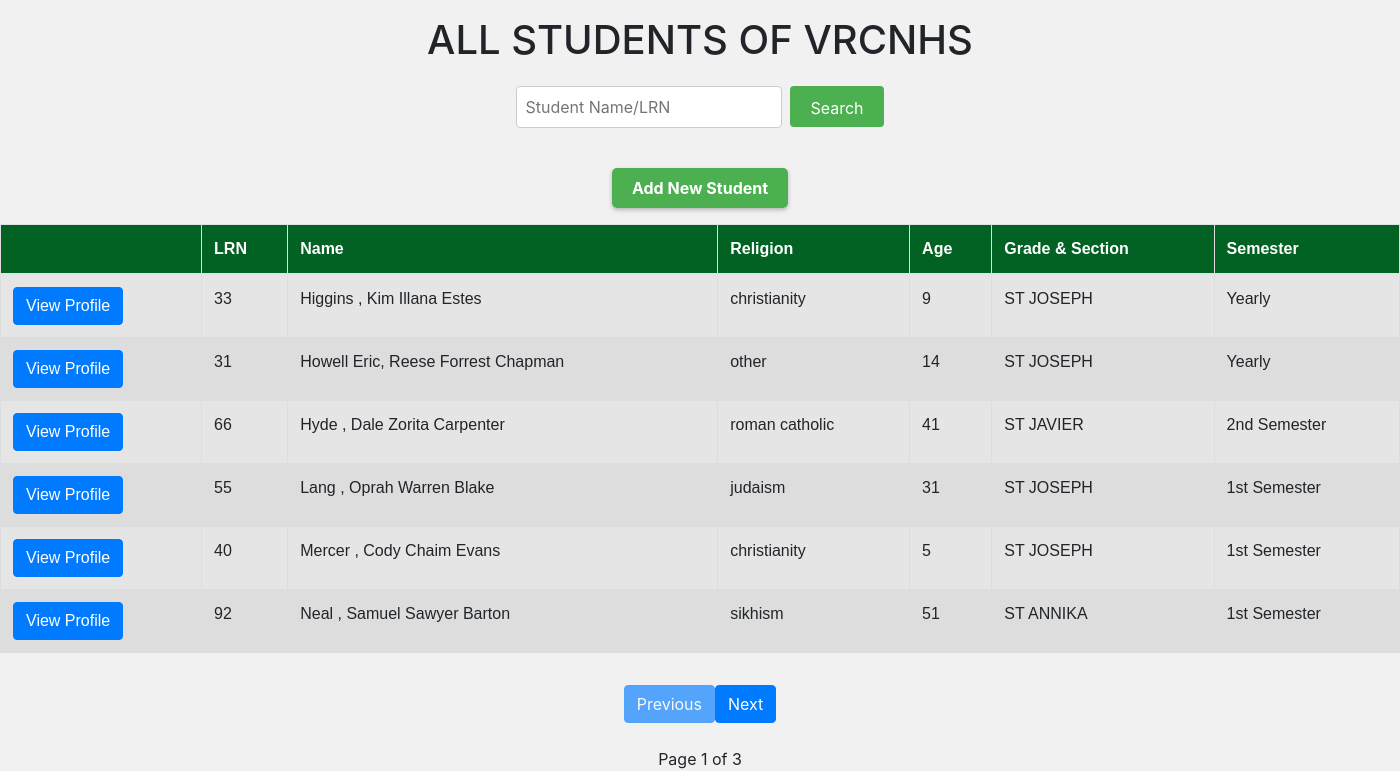
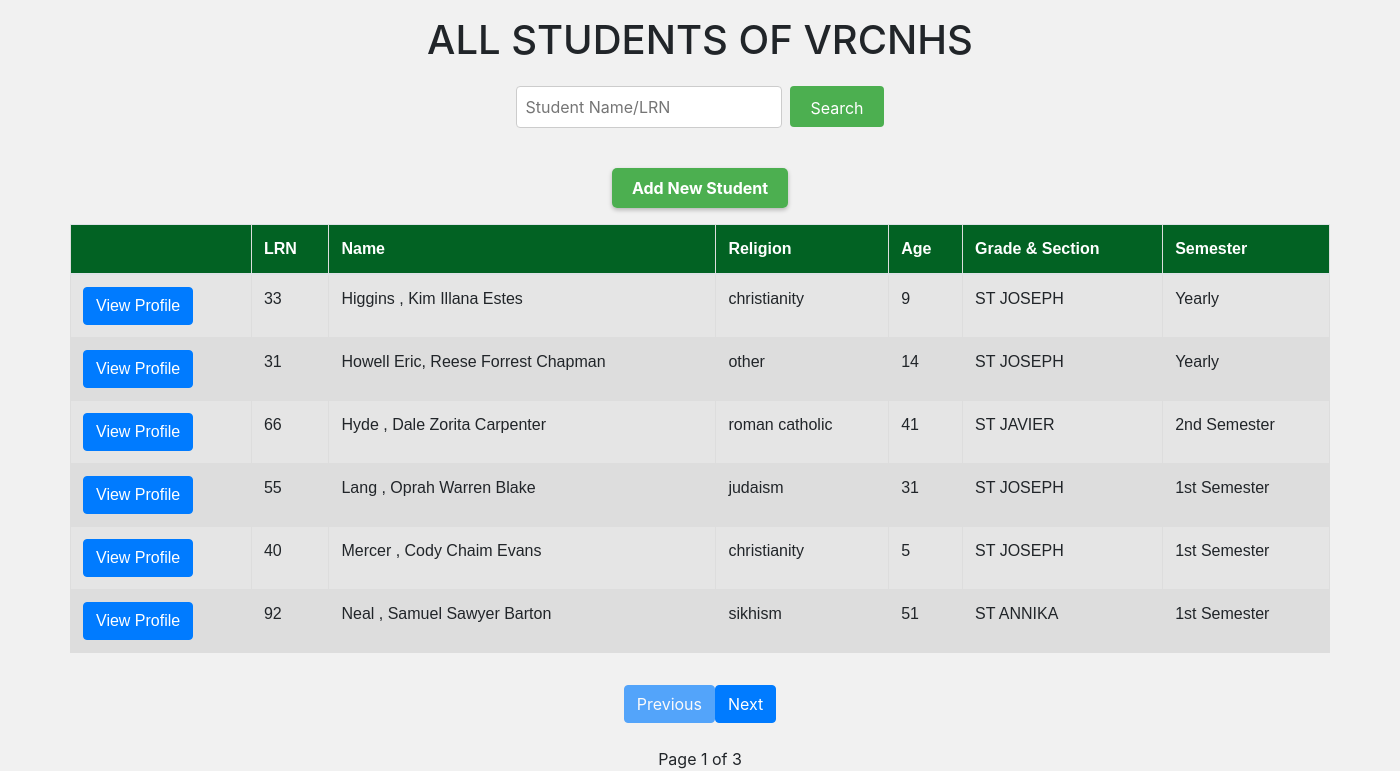
Before and after one commit to joseph-aicrag/vrcnhs-dep-priv, a Django app: page /students/ in a window 1400 px wide. Shown: the part 58-829 px from the top of the page. Run offline with Django 4.2, Linux system fonts and the light colour scheme; a user stored in the database is signed in; data comes from the database, SQL or seed files in the repository; both versions use the stored data as it was after the commit; parts of the project's set-up code (start-up, migrations or seed data) failed here and were passed over; some libraries are stand-ins or nearby versions.

Commit message:
Tables fixed to fit the webpage

```diff
--- a/data/static/css/style.css
+++ b/data/static/css/style.css
@@ -92,7 +92,7 @@ button {
 }
 
 .table-container {
-    width: 1400px; /* set your desired width here */
+    width: 90%; /* set your desired width here */
     overflow-x: auto; /* create a horizontal scrollbar if table is too wide */
     margin: 0 auto; /* center align the container */
   }
```
Also changed, not shown: db.sqlite3.
